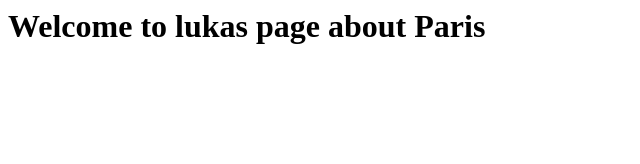
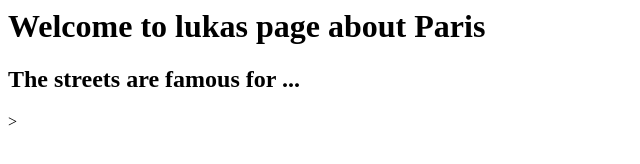
Before and after one commit to TheFapLord/thefaplord.github.io, a plain HTML site: page index.html in a window 1280 px wide. Shown: the whole page, without its empty margins (0-640 px from the left). Drawn offline with Linux system fonts and the light colour scheme.

Commit message:
En kommentar om gatorna i paris

```diff
--- a/index.html
+++ b/index.html
@@ -7,7 +7,7 @@
 
 		<!-- semantic html -->
 		<h1>Welcome to lukas page about Paris</h1>
-
+    <h2>The streets are famous for ... </h2>>
 	</body>
 
 </html>
```
